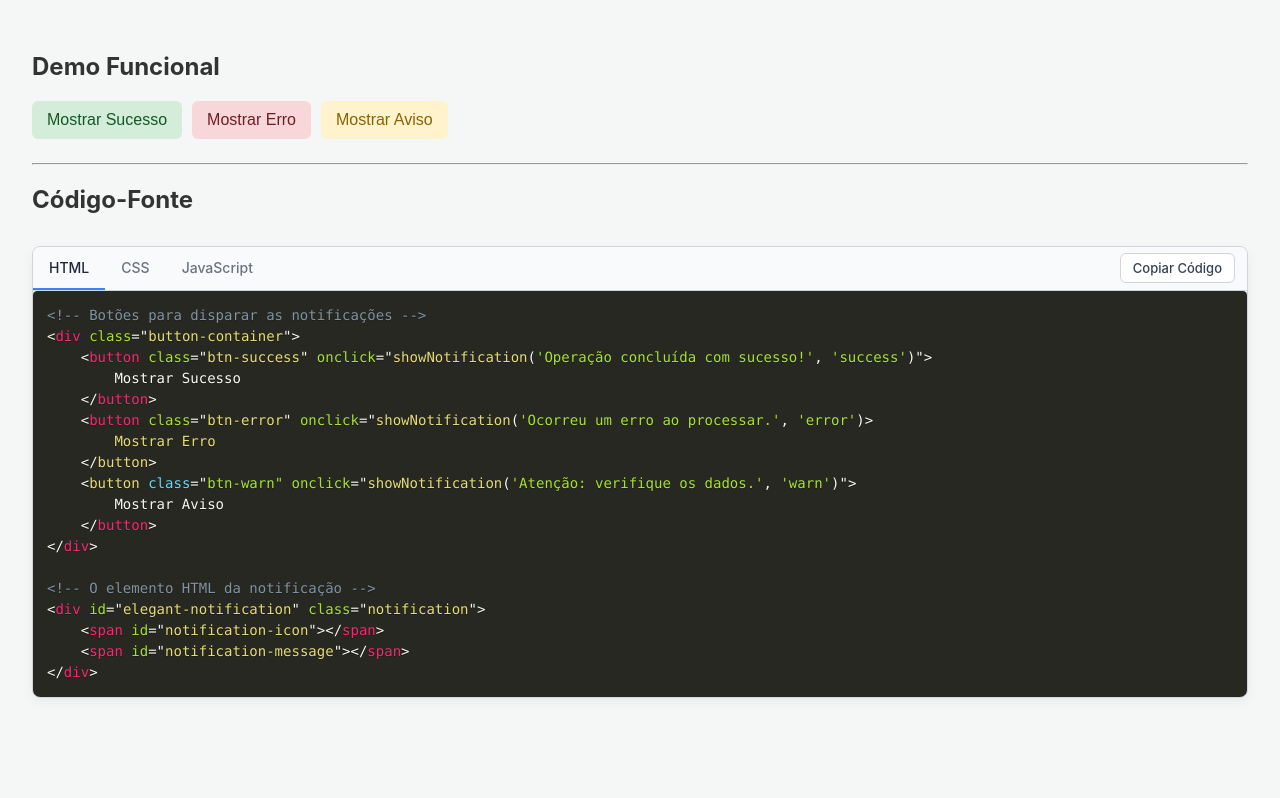
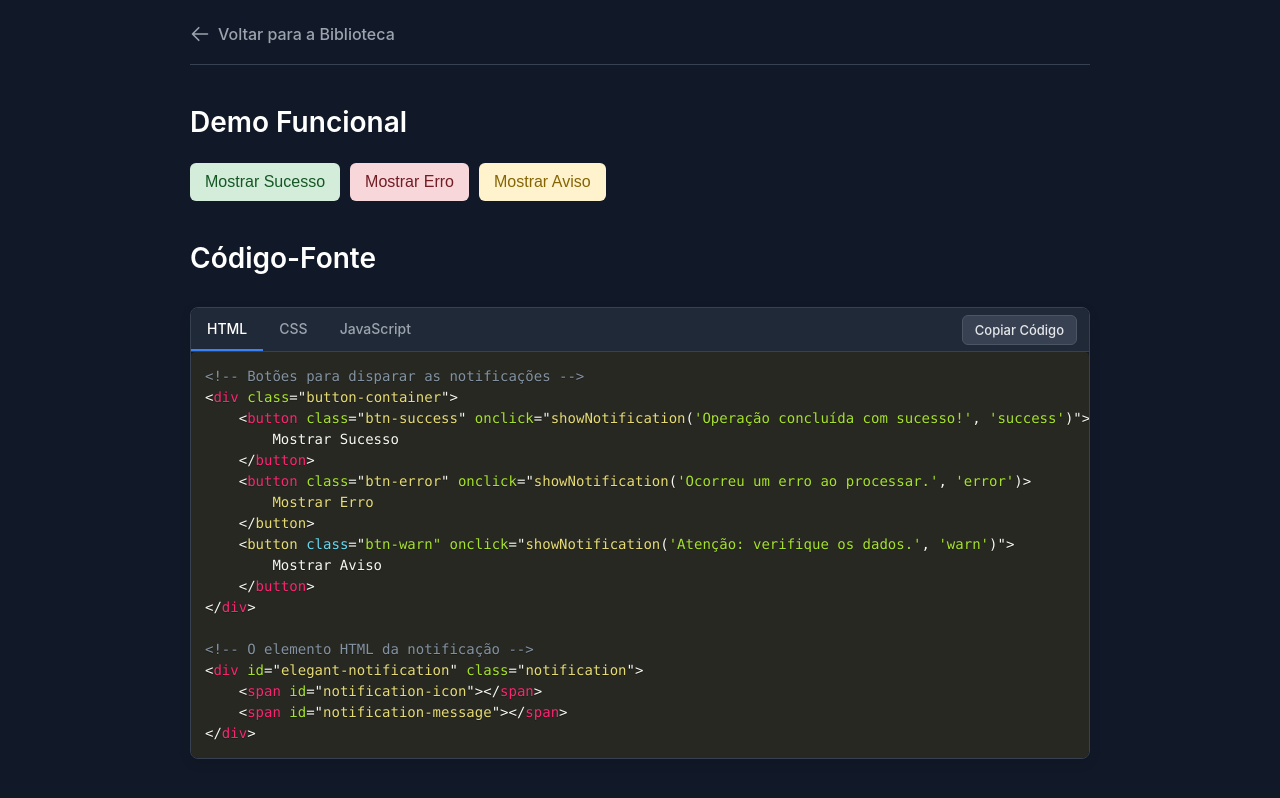
Before and after one commit to Miguel-Adriano/Layouts, a plain HTML site: page notificacoes.html in a window 1280 px wide. Drawn offline with nearby package versions, Linux system fonts and the light colour scheme.

Commit message:
botao voltar

```diff
--- a/notificacoes.html
+++ b/notificacoes.html
@@ -3,23 +3,63 @@
 <head>
     <meta charset="UTF-8">
     <meta name="viewport" content="width=device-width, initial-scale=1.0">
-    <title>Notificação (Demo e Código)</title>
-
-    <link href="https://cdnjs.cloudflare.com/ajax/libs/prism/1.29.0/themes/prism-okaidia.min.css" rel="stylesheet" />
+    <title>Componente: Notificações</title> <link href="https://cdnjs.cloudflare.com/ajax/libs/prism/1.29.0/themes/prism-okaidia.min.css" rel="stylesheet" />
 
     <style>
-        /* --- Estilos da Página e Botões (para o exemplo) --- */
+        /* --- ESTILOS GLOBAIS (TEMA ESCURO) --- */
         body {
             font-family: -apple-system, BlinkMacSystemFont, "Segoe UI", Roboto, Helvetica, Arial, sans-serif;
+            background-color: #111827; /* Fundo escuro */
+            color: #e5e7eb; /* Texto claro */
+            margin: 0;
             padding: 24px;
-            background-color: #f4f7f6;
-            color: #333;
         }
 
+        /* --- CONTAINER E CABEÇALHO --- */
+        .container {
+            max-width: 900px; /* Centraliza o conteúdo */
+            margin: 0 auto;
+        }
+
+        .page-header {
+            margin-bottom: 32px;
+            padding-bottom: 16px;
+            border-bottom: 1px solid #374151; /* Linha sutil */
+        }
+
+        /* --- BOTÃO VOLTAR --- */
+        .back-link {
+            display: inline-flex;
+            align-items: center;
+            gap: 8px;
+            color: #9ca3af; /* Cinza claro */
+            text-decoration: none;
+            font-weight: 500;
+            font-size: 16px;
+            transition: color 0.2s;
+        }
+        .back-link:hover {
+            color: #ffffff;
+        }
+        .back-link svg {
+            width: 20px;
+            height: 20px;
+        }
+
+        /* --- TÍTULOS DE SEÇÃO (Demo, Código) --- */
+        h2 {
+            font-size: 1.75rem; /* 28px */
+            font-weight: 600;
+            color: #ffffff;
+            margin: 40px 0 24px 0;
+        }
+
+
+        /* --- BOTÕES DA DEMO (Estilo claro mantido) --- */
         .button-container {
             display: flex;
-            gap: 10px; /* Espaço entre os botões */
-            margin-bottom: 24px; /* Espaço abaixo dos botões */
+            gap: 10px;
+            margin-bottom: 24px;
         }
 
         .button-container button {
@@ -40,13 +80,12 @@
         .btn-warn:hover    { background-color: #ffeeba; }
 
 
-        /* --- CSS DA NOTIFICAÇÃO (Funcional) --- */
+        /* --- CSS DA NOTIFICAÇÃO (Funcional - Sem alteração) --- */
         #elegant-notification {
             position: fixed;
             top: 24px;
             right: 24px;
             z-index: 9999;
-            /* ... (estilos da notificação) ... */
             display: flex;
             align-items: center;
             gap: 12px;
@@ -83,19 +122,19 @@
         #elegant-notification.warn #notification-icon    { color: #f59e0b; }
 
 
-        /* --- ESTILOS DO VISUALIZADOR DE CÓDIGO --- */
+        /* --- VISUALIZADOR DE CÓDIGO (Reestilizado para Dark Mode) --- */
         .code-viewer {
-            border: 1px solid #d1d5db;
+            border: 1px solid #374151; /* Borda escura */
             border-radius: 8px;
             overflow: hidden;
             margin-top: 32px;
-            box-shadow: 0 4px 12px rgba(0, 0, 0, 0.05);
+            box-shadow: 0 4px 12px rgba(0, 0, 0, 0.1);
         }
 
         .code-tabs {
             display: flex;
-            background-color: #f9fafb;
-            border-bottom: 1px solid #d1d5db;
+            background-color: #1f2937; /* Fundo das abas */
+            border-bottom: 1px solid #374151; /* Borda escura */
             align-items: center;
             padding-right: 12px;
         }
@@ -108,14 +147,14 @@
             border: none;
             background-color: transparent;
             cursor: pointer;
-            color: #6b7280;
+            color: #9ca3af; /* Texto da aba (inativo) */
             border-bottom: 2px solid transparent;
             transition: color 0.2s, border-color 0.2s;
         }
-        .code-tabs button.tab-link:hover { color: #111827; }
+        .code-tabs button.tab-link:hover { color: #ffffff; }
         .code-tabs button.tab-link.active {
-            color: #1f2937;
-            border-bottom-color: #3b82f6;
+            color: #ffffff; /* Texto da aba (ativo) */
+            border-bottom-color: #3b82f6; /* Azul (mantido) */
         }
 
         .copy-button {
@@ -124,44 +163,32 @@
             font-size: 13px;
             font-weight: 500;
             padding: 6px 12px;
-            border: 1px solid #d1d5db;
+            border: 1px solid #4b5563; /* Borda do botão */
             border-radius: 6px;
-            background-color: #ffffff;
-            color: #374151;
+            background-color: #374151; /* Fundo do botão */
+            color: #e5e7eb; /* Texto do botão */
             cursor: pointer;
             transition: background-color 0.2s, color 0.2s;
         }
-        .copy-button:hover { background-color: #f3f4f6; }
-        .copy-button:active { background-color: #e5e7eb; }
+        .copy-button:hover { background-color: #4b5563; }
+        .copy-button:active { background-color: #525f76; }
+
         .copy-button.copied {
-            background-color: #d1fae5;
-            color: #065f46;
-            border-color: #a7f3d0;
+            /* Feedback de cópia (tema escuro) */
+            background-color: #065f46;
+            color: #d1fae5;
+            border-color: #064e3b;
         }
 
 
-        /* Bloco de código <pre><code> */
+        /* Bloco de código <pre><code> (Tema Prism já é escuro) */
         .code-content pre {
-            /* NOVA MUDANÇA (2/4):
-              Removemos background e color para deixar o tema do Prism.js tomar conta.
-              Mantivemos os outros estilos para preservar seu layout.
-            */
-            /* background-color: #282a36; */ /* REMOVIDO */
-            /* color: #f8f8f2; */             /* REMOVIDO */
-
-            /* Isso é necessário para o tema do Prism aplicar o padding corretamente */
-            padding: 1em; /* O tema Okaidia usa '1em'. Vamos padronizar. */
+            padding: 1em;
             margin: 0;
             overflow-x: auto;
-
-            /* Esses são do tema, mas podemos forçar para garantir */
             font-family: 'Consolas', 'Menlo', 'Courier New', monospace;
             font-size: 14px;
             line-height: 1.5;
-        }
-
-        .code-content code {
-            /* O Prism cuida disso, não precisamos de 'white-space: pre;' aqui */
         }
 
         .code-content { display: none; }
@@ -170,6 +197,18 @@
 </head>
 <body>
 
+    <div class="container">
+
+        <header class="page-header">
+            <a href="index.html" class="back-link">
+                <svg xmlns="http://www.w3.org/2000/svg" fill="none" viewBox="0 0 24 24" stroke-width="2" stroke="currentColor">
+                    <path stroke-linecap="round" stroke-linejoin="round" d="M10.5 19.5L3 12m0 0l7.5-7.5M3 12h18" />
+                </svg>
+                Voltar para a Biblioteca
+            </a>
+        </header>
+
+        <main>
             <h2>Demo Funcional</h2>
             <div class="button-container">
                 <button class="btn-success" onclick="showNotification('Operação concluída com sucesso!', 'success')">
@@ -182,13 +221,6 @@
                     Mostrar Aviso
                 </button>
             </div>
-
-    <div id="elegant-notification" class="notification">
-        <span id="notification-icon"></span>
-        <span id="notification-message"></span>
-    </div>
-
-    <hr>
 
             <h2>Código-Fonte</h2>
             <div class="code-viewer">
@@ -224,20 +256,7 @@
                 </div>
 
                 <div id="css-code" class="code-content">
-<pre><code class="language-css">/* --- Estilos da Página e Botões (para o exemplo) --- */
-body {
-    font-family: -apple-system, BlinkMacSystemFont, &quot;Segoe UI&quot;, Roboto, Helvetica, Arial, sans-serif;
-    padding: 24px;
-    background-color: #f4f7f6;
-}
-.button-container {
-    display: flex;
-    gap: 10px;
-}
-/* ... (estilos dos botões omitidos para brevidade) ... */
-
-
-/* --- CSS DA NOTIFICAÇÃO --- */
+<pre><code class="language-css">/* --- CSS DA NOTIFICAÇÃO --- */
 #elegant-notification {
     position: fixed;
     top: 24px;
@@ -288,15 +307,10 @@ body {
 
 // Objeto com os ícones SVG
 const elegantIcons = {
-    success: `&lt;svg xmlns=&quot;http://www.w3.org/2000/svg&quot; fill=&quot;none&quot; viewBox=&quot;0 0 24 24&quot; stroke-width=&quot;2&quot; stroke=&quot;currentColor&quot;&gt;
-                &lt;path stroke-linecap=&quot;round&quot; stroke-linejoin=&quot;round&quot; d=&quot;M9 12.75L11.25 15 15 9.75M21 12a9 9 0 11-18 0 9 9 0 0118 0z&quot; /&gt;
-            &lt;/svg&gt;`,
-    error: `&lt;svg xmlns=&quot;http://www.w3.org/2000/svg&quot; fill=&quot;none&quot; viewBox=&quot;0 0 24 24&quot; stroke-width=&quot;2&quot; stroke=&quot;currentColor&quot;&gt;
-                &lt;path stroke-linecap=&quot;round&quot; stroke-linejoin=&quot;round&quot; d=&quot;M12 9v3.75m-9.303 3.376c-.866 1.5.217 3.374 1.948 3.374h14.71c1.73 0 2.813-1.874 1.948-3.374L13.949 3.378c-.866-1.5-3.032-1.5-3.898 0L2.697 16.126zM12 15.75h.007v.008H12v-.008z&quot; /&gt;
-            &lt;/svg&gt;`,
-    warn: `&lt;svg xmlns=&quot;http://www.w3.org/2000/svg&quot; fill=&quot;none&quot; viewBox=&quot;0 0 24 24&quot; stroke-width=&quot;2&quot; stroke=&quot;currentColor&quot;&gt;&lt;path stroke-linecap=&quot;round&quot; stroke-linejoin=&quot;round&quot; d=&quot;M12 9v3.75m-9.303 3.376c-.866 1.5.217 3.374 1.948 3.374h14.71c1.73 0 2.813-1.874 1.948-3.374L13.949 3.378c-.866-1.5-3.032-1.5-3.898 0L2.697 16.126zM12 15.75h.007v.008H12v-.008z&quot; /&gt;&lt;/svg&gt;`
+    success: `&lt;svg ...&gt; ... &lt;/svg&gt;`,
+    error: `&lt;svg ...&gt; ... &lt;/svg&gt;`,
+    warn: `&lt;svg ...&gt; ... &lt;/svg&gt;`
 };
-
 
 function showNotification(message, type = 'success') {
     const notification = document.getElementById('elegant-notification');
@@ -308,7 +322,7 @@ function showNotification(message, type = 'success') {
     clearTimeout(notificationTimeout);
 
     // 1. Define o ícone e a mensagem
-    iconEl.innerHTML = elegantIcons[type];
+    iconEl.innerHTML = elegantIcons[type]; // (O código SVG completo está no script)
     messageEl.textContent = message;
 
     // 2. Define a classe para a cor do ícone
@@ -324,6 +338,14 @@ function showNotification(message, type = 'success') {
     }, 4000);
 }</code></pre>
                 </div>
+            </div>
+        </main>
+    </div>
+
+
+    <div id="elegant-notification" class="notification">
+        <span id="notification-icon"></span>
+        <span id="notification-message"></span>
     </div>
 
 
@@ -380,7 +402,7 @@ function showNotification(message, type = 'success') {
         // --- CÓDIGO PARA O BOTÃO COPIAR ---
         function copyActiveCode() {
             const activeCodeBlock = document.querySelector('.code-content.active');
-            const codeText = activeCodeBlock.querySelector('pre code').innerText; // Alterado para pegar o 'code'
+            const codeText = activeCodeBlock.querySelector('pre code').innerText;
 
             navigator.clipboard.writeText(codeText).then(() => {
                 const copyButton = document.getElementById('copy-button');
```
Lines whose indentation alone changed are shown as unchanged.
